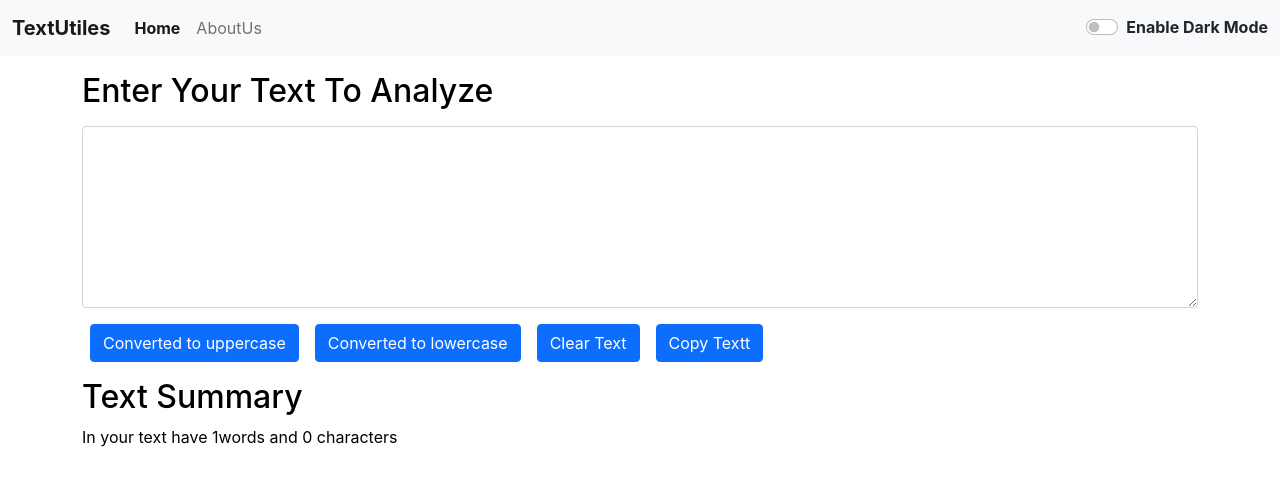
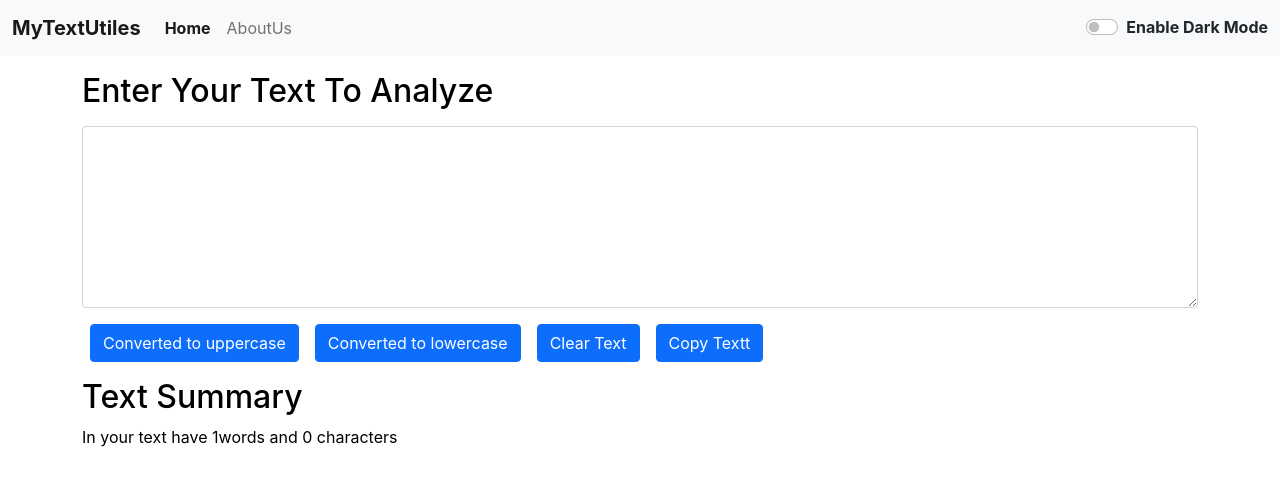
Before and after one commit to coolniranjan/ReactProjectTextUtiles, a React (Create React App) app: page / in a window 1280 px wide. Shown: the top 486 px of the page. Built offline with nearby package versions, Linux system fonts and the light colour scheme.

Commit message:
title change to check netlify

```diff
--- a/src/App.js
+++ b/src/App.js
@@ -50,7 +50,7 @@ function App() {
 
   return (<>
     <Router>
-      <NavBar title="TextUtiles" mode={mode} togglemode={togglemode} modetxt={modetxt} btndisc={btndisc} />
+      <NavBar title="MyTextUtiles" mode={mode} togglemode={togglemode} modetxt={modetxt} btndisc={btndisc} />
       <Alert alertmsg={alertmsg} />
       <Routes>
         <Route exact path='/' element={<TextForm heading="Enter Your Text To Analyze" mode={mode} />}></Route>
```
